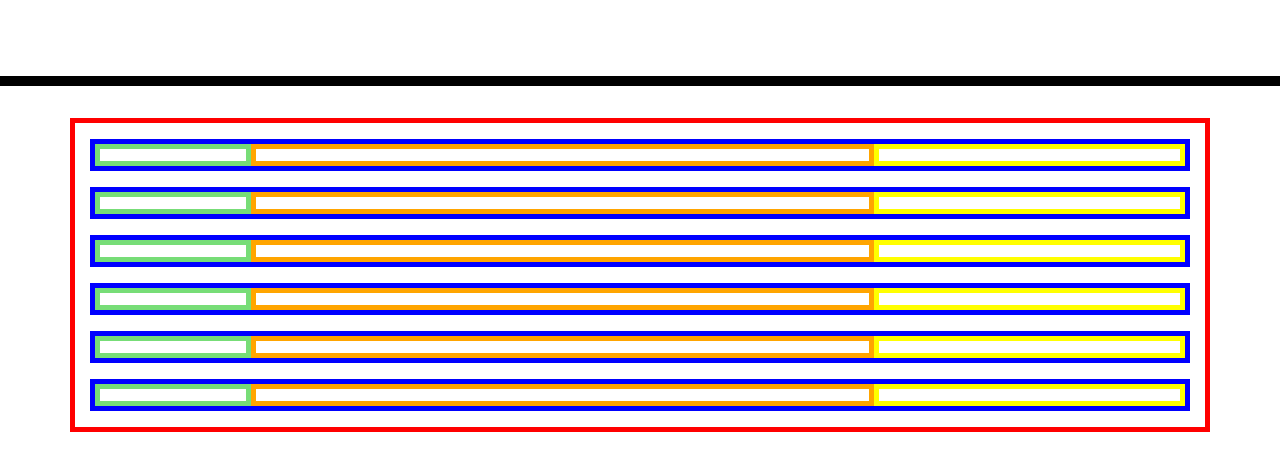
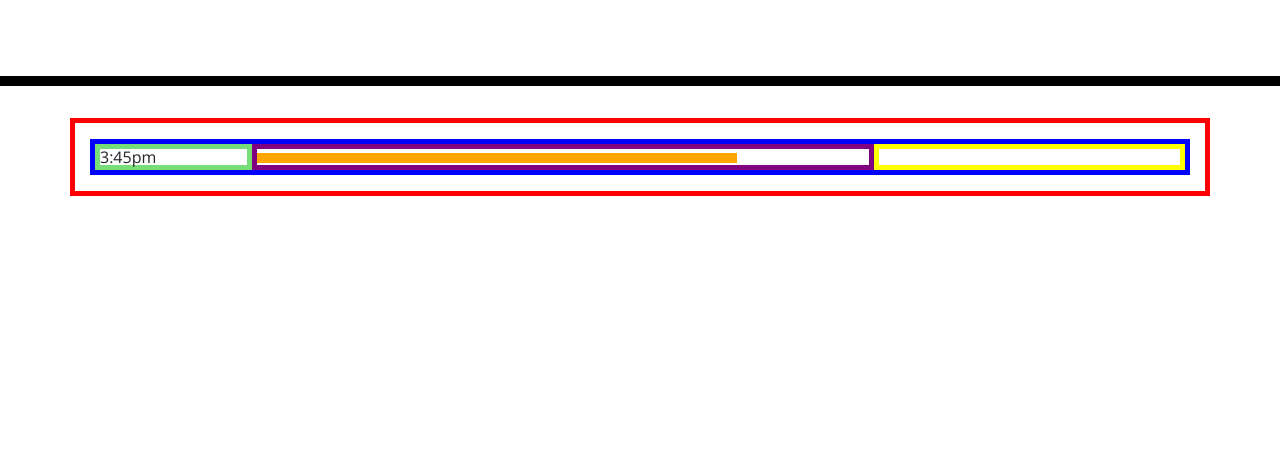
Before and after one commit to CarolPang17/daily-planner-for-busy-employee, a plain HTML site: page index.html in a window 1280 px wide. Shown: the part 182-652 px from the top of the page. Drawn offline with nearby package versions, Linux system fonts and the light colour scheme.

Commit message:
adding row by jQuery

```diff
--- a/assets/css/style.css
+++ b/assets/css/style.css
@@ -90,12 +90,22 @@ textarea{
   width: 10em;
 }
 
+.typing-box {
+  border: 5px solid purple;
+  width: 40em;
+
+}
+
 .typing-space {
   border: 5px solid orange;
-  width: 40em;
+  max-width: 30em;
 }
 
 .save-btn {
   border: 5px solid yellow;
   width: 20em;
 }
+
+.hide {
+  display: none;
+}
--- a/assets/js/script.js
+++ b/assets/js/script.js
@@ -1,10 +1,17 @@
+// var print = moment().add(3, 'hours');
+// var print2 = print.format('h ');
+//  console.log("print2 : || ",print2 + "AM" )
+// var testing = print2 + "AM"
+//  if(testing === "5 AM"){
+//    console.log("testing is correct")
+//  } else {
+//    console.log("you got it wrong")
+//  }
 
+var nowTime = "3:45pm"
 
-console.log(moment());
+$(".one-row").append(`<div class="time row-up">${nowTime}</div>`);
 
-var a = moment('2016-01-01');
-var b = a.clone().add(1, 'week');
+$(".one-row").append('<div class=" typing-box row-up"><div class="typing-space " ></div></div>');
 
-console.log(a);
-
-console.log(b);
+$(".one-row").append('<div class="save-btn row-up"></div>');
--- a/index.html
+++ b/index.html
@@ -31,43 +31,14 @@
     </header>
     <div class="container">
       <div class="table">
-        <div class="one-row">
-          <div class="time row-up"></div>
-          <div class="typing-space row-up"></div>
-          <div class="save-btn row-up"></div>
-        </div>
-
-        <div class="one-row">
-          <div class="time row-up"></div>
-          <div class="typing-space row-up"></div>
-          <div class="save-btn row-up"></div>
-        </div>
-
-        <div class="one-row">
-          <div class="time row-up"></div>
-          <div class="typing-space row-up"></div>
-          <div class="save-btn row-up"></div>
-        </div>
-
-        <div class="one-row">
-          <div class="time row-up"></div>
-          <div class="typing-space row-up"></div>
-          <div class="save-btn row-up"></div>
-        </div>
-
-        <div class="one-row">
-          <div class="time row-up"></div>
-          <div class="typing-space row-up"></div>
-          <div class="save-btn row-up"></div>
-        </div>
-
-        <div class="one-row">
-          <div class="time row-up"></div>
-          <div class="typing-space row-up"></div>
-          <div class="save-btn row-up"></div>
+        <div class="one-row row1">
+          <!-- <div class="time row-up">3:45pm</div> -->
+          <!-- <div class=" typing-box row-up">
+            <div class="typing-space " ></div>
+          </div> -->
+          <!-- <div class="save-btn row-up"></div> -->
         </div>
       </div>
-      <!-- Timeblocks go here -->
     </div>
 
     <script
```
